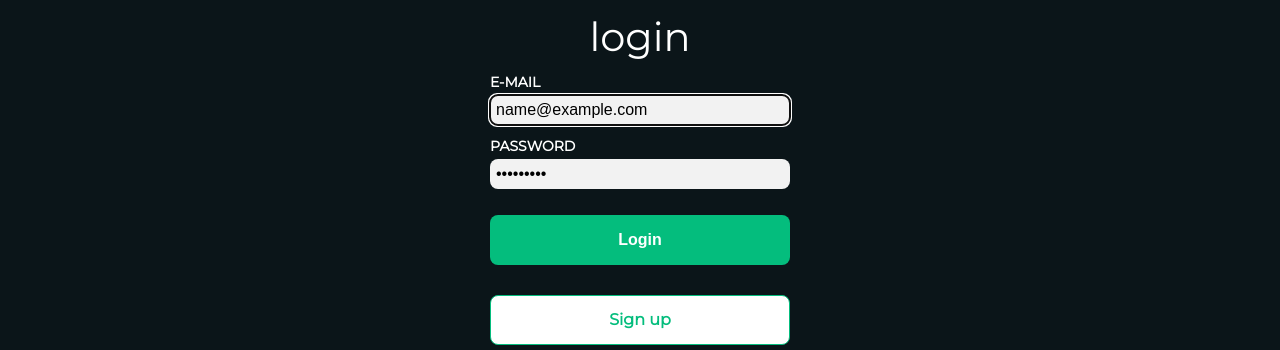
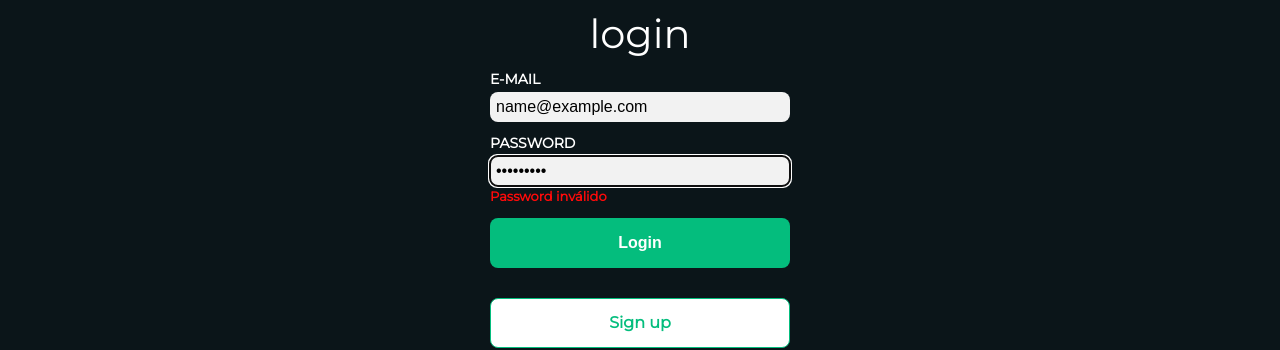
Before and after one commit to SofiDevO/proyecto--fullstack, a React (Vite) app in the folder frontend/CodeJourney/: page /login in a window 1280 px wide. Both pictures are taken after typing "name@example.com", "Sample123" into the empty fields and a click on the input "Login". Shown: the part 292-642 px from the top of the page. Built offline with nearby package versions, Linux system fonts and the light colour scheme.

Commit message:
se añade validacion a formulario y login

```diff
--- a/frontend/CodeJourney/src/pages/Login/Login.jsx
+++ b/frontend/CodeJourney/src/pages/Login/Login.jsx
@@ -39,42 +39,61 @@ export const Login = () => {
                 placeholder="@"
                 className="input input-user"
                 {...register("email", {
-                  required: true,
-                  pattern:
-                    /^(?=.*[A-Z])(?=.*[a-z])(?=.*\d)(?=.*[!@#$%^&*()_+])[A-Za-z\d!@#$%^&*()_+]{8,}$/i,
-                })}
+                  required:{
+                    value: true,
+                    message: "El correo es requerido",
+
+                  },
+                  pattern:{
+                    value: /^[A-Z0-9._%+-]+@[A-Z0-9.-]+\.[A-Z]{2,}$/i,
+                    message: "Correo inválido",
+                  },
+                  }
+                   )}
               />
-              {errors.email?.type === "required" && (
-                <span className="helper__text helper__text--warning">
-                  El correo es requerido
+              {errors.email &&
+                <span  className="helper__text helper__text--warning">
+                  {errors.email.message}
                 </span>
-              )}
+              }
               <label htmlFor="password" className="label">
                 PASSWORD
               </label>
               <input
                 type="password"
                 {...register("password", {
-                  required: true,
-                  minLength: 8,
-                  min: 26,
-                  pattern:
-                    /^(?=.*[A-Z])(?=.*[a-z])(?=.*\d)(?=.*[!@#$%^&*()_+])[A-Za-z\d!@#$%^&*()_+]{8,}$/i,
-                })}
+                  required: {
+
+                    value: true,
+                    message: "El password es requerido",
+                  },
+                  minLength: {
+                    value: 8,
+                    message: "Mínimo de 8 carácteres",
+                  },
+                 maxLength:{
+                    value: 26,
+                    message: "Máximo de 26 carácteres",
+                 },
+
+
+                  pattern:{
+                    value: /^(?=.*[A-Z])(?=.*[a-z])(?=.*\d)(?=.*[!@#$%^&*()_+])[A-Za-z\d!@#$%^&*()_+]{8,}$/i,
+                    message: "Password inválido",
+                  },
+                  })}
                 id="password"
                 placeholder="***********"
                 className="input input-password"
               />
-              {errors.password?.type === "required" && (
+              {errors.password && (
                 <span className="helper__text helper__text--warning">
-                  El password es requerido
+                 {
+                    errors.password.message
+                 }
                 </span>
               )}
-              {errors.password?.type === "minLength" && (
-                <span className="helper__text helper__text--alert">
-                  Mínimo de 8 carácteres
-                </span>
-              )}
+
               <input
                 type="submit"
                 value="Login"
--- a/frontend/CodeJourney/src/pages/Registro/Registro.jsx
+++ b/frontend/CodeJourney/src/pages/Registro/Registro.jsx
@@ -1,8 +1,21 @@
 import { Header } from "../../components/Header/Header";
 import { NavLinkEquipo } from "../../components/Navs/NavLinkEquipo";
 import "./Registro.css";
+import { useForm } from "react-hook-form";
 
 export const Registro = () => {
+  const {
+    register,
+    handleSubmit,
+    formState: { errors },
+  } = useForm();
+
+  const onSubmit = (data) => {
+    console.log(data);
+    console.log(errors);
+    redirect("/dashboard");
+  };
+
   return (
     <>
       <Header navlink={<NavLinkEquipo />} />
@@ -18,17 +31,37 @@ export const Registro = () => {
             <h1 className="title">REGISTER</h1>
             {/* <p className="subtitle">CREATE ACCOUNT</p> */}
 
-            <form action="/" className="form-register">
+            <form  onSubmit={handleSubmit(onSubmit)} action="/" className="form-register">
               <label htmlFor="" className="label">
                 NAME
               </label>
               <input
                 type="text"
-                id="user"
+                id="name"
                 placeholder="Enter you name"
                 className="input input-password"
-                required
+              {
+                ...register("name", {
+
+                  required: {
+                    value: true,
+                    message: "El nombre es requerido",
+                  },
+                  pattern: {
+                    value: /^[A-Za-z]+$/i,
+                    message: "Nombre inválido",
+                  },
+                })
+              }
+
               />
+              {
+                errors.name &&
+                <span  className="helper__text helper__text--warning">
+                  {errors.name.message}
+                </span>
+              }
+
 
               <label htmlFor="" className="label">
                 LAST NAME
@@ -38,8 +71,26 @@ export const Registro = () => {
                 id="lastname"
                 placeholder="Enter you lastname"
                 className="input input-password"
-                required
+                {
+                  ...register("lastname", {
+
+                    required: {
+                      value: true,
+                      message: "El apellido es requerido",
+                    },
+                    pattern: {
+                      value: /^[A-Za-z]+$/i,
+                      message: "Apellido inválido",
+                    },
+                  })
+                }
               />
+              {
+                errors.lastname &&
+                <span  className="helper__text helper__text--warning">
+                  {errors.lastname.message}
+                </span>
+              }
               <label htmlFor="" className="label">
                 E-MAIL
               </label>
@@ -48,18 +99,62 @@ export const Registro = () => {
                 id="email"
                 placeholder="@"
                 className="input input-password"
-                required
+                {
+                  ...register("email", {
+
+                    required: {
+                      value: true,
+                      message: "El correo es requerido",
+                    },
+                    pattern: {
+                      value: /^[A-Z0-9._%+-]+@[A-Z0-9.-]+\.[A-Z]{2,}$/i,
+                      message: "Correo inválido",
+                    },
+                  })
+                }
               />
+              {
+                errors.email &&
+                <span  className="helper__text helper__text--warning">
+                  {errors.email.message}
+                </span>
+              }
               <label htmlFor="" className="label">
                 Password
               </label>
               <input
                 type="text"
-                id="lastname"
+                id="password "
                 placeholder="*******"
                 className="input input-password"
-                required
+                {
+                  ...register("password", {
+
+                    required: {
+                      value: true,
+                      message: "El password es requerido",
+                    },
+                    minLength: {
+                      value: 8,
+                      message: "Mínimo de 8 carácteres",
+                    },
+                    maxLength: {
+                      value: 26,
+                      message: "Máximo de 26 carácteres",
+                    },
+                    pattern: {
+                      value: /^(?=.*[A-Z])(?=.*[a-z])(?=.*\d)(?=.*[!@#$%^&*()_+])[A-Za-z\d!@#$%^&*()_+]{8,}$/i,
+                      message: "Password inválido",
+                    },
+                  })
+                }
               />
+              {
+                errors.password &&
+                <span  className="helper__text helper__text--warning">
+                  {errors.password.message}
+                </span>
+              }
 
               <input
                 type="submit"
```
